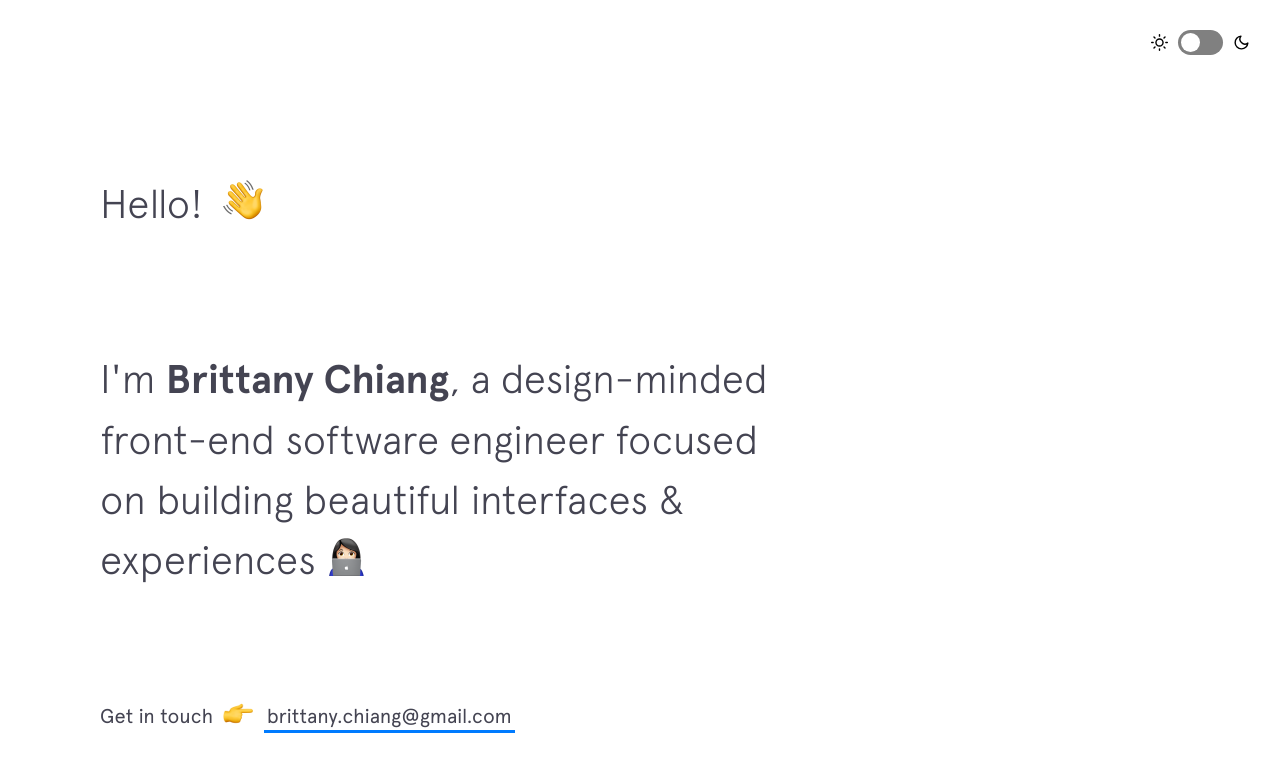
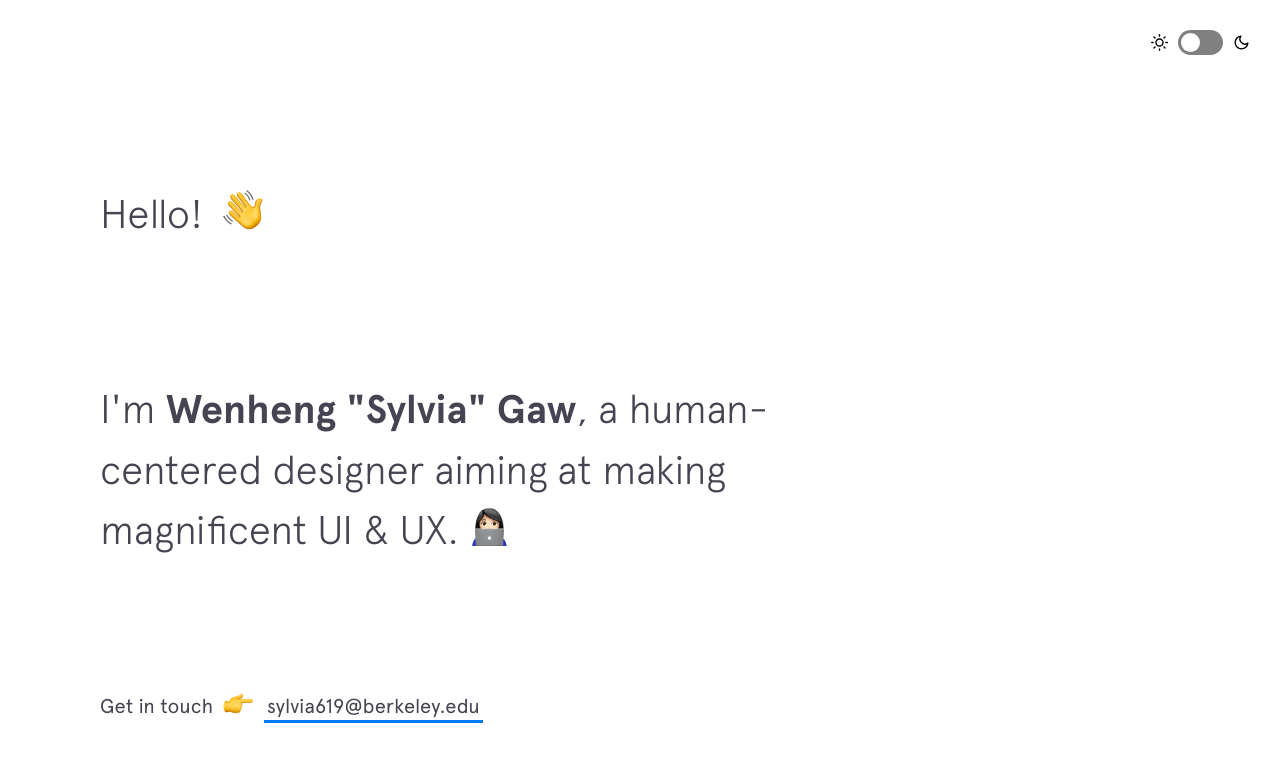
Before and after one commit to SylGaw/SylGaw.github.io, a Jekyll site: the page built from index.html, in a window 1280 px wide and 900 px high. Shown: the top 772 px of the window. Built offline with Jekyll 4.4.1, drawn with Linux system fonts in a browser that asks for light colours; nearby versions of some CDN libraries.

Commit message:
personalize

```diff
--- a/_includes/intro.html
+++ b/_includes/intro.html
@@ -4,7 +4,7 @@
   </h1>
 
   <h2 class="intro__tagline">I'm
-    <span class="name">Brittany Chiang</span>, a design-minded front-end software engineer focused on building beautiful interfaces &amp; experiences
+    <span class="name">Wenheng "Sylvia" Gaw</span>, a human-centered designer aiming at making magnificent UI &amp; UX.
     <span class="emoji technologist"></span>
   </h2>
 
@@ -12,7 +12,7 @@
     <span>Get in touch </span>
     <span class="emoji pointer"></span>
     <span>
-      <a href="mailto:brittany.chiang@gmail.com" target="_blank" class="highlight-link">brittany.chiang@gmail.com</a>
+      <a href="mailto:brittany.chiang@gmail.com" target="_blank" class="highlight-link">sylvia619@berkeley.edu</a>
     </span>
   </h3>
 </header>
```
